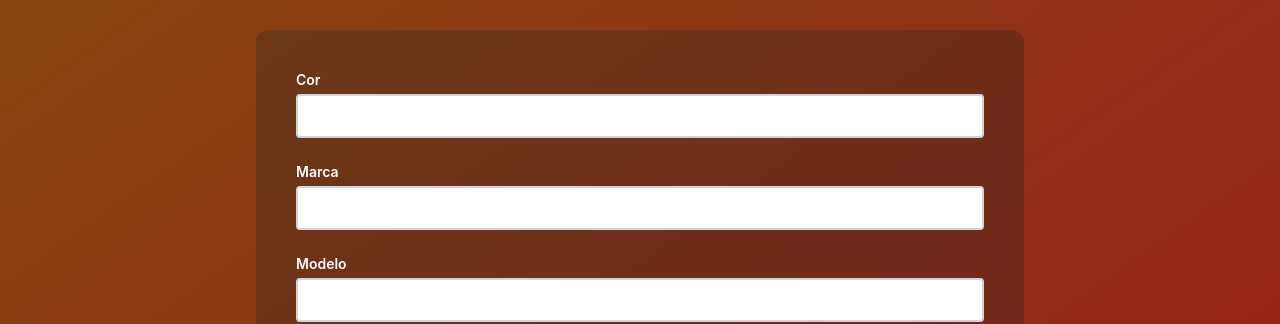
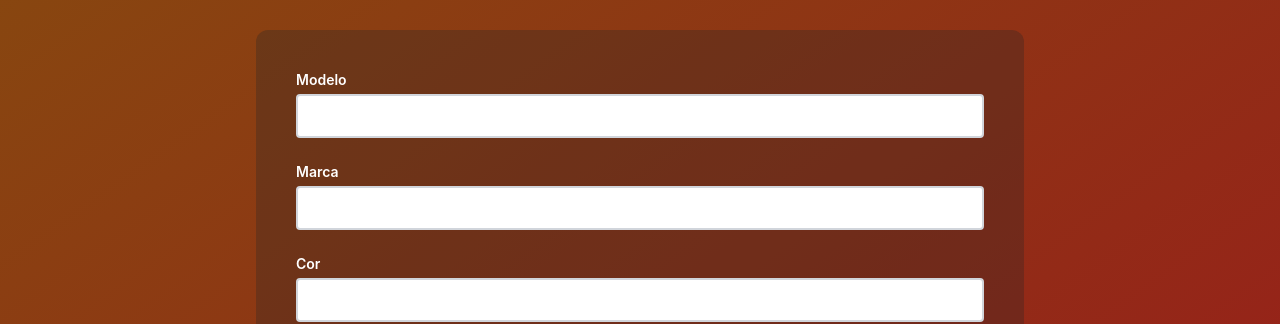
Before and after one commit to pdelfino0/Crud-HotWheels-PUCRS, a React (Create React App) app: page /add-carro in a window 1280 px wide. Shown: the part 250-574 px from the top of the page. Built offline with nearby package versions, Linux system fonts and the light colour scheme.

Commit message:
fixed the order of labels on form

```diff
--- a/src/components/car-related/CarForm.jsx
+++ b/src/components/car-related/CarForm.jsx
@@ -79,11 +79,11 @@ const CarForm = ({onSubmit}) => {
             <form onSubmit={handleSubmit}>
                 <div className="px-10 py-10">
                     <CarInput
-                        label="Cor"
-                        name="cor"
-                        value={carData.cor}
+                        label="Modelo"
+                        name="modelo"
+                        value={carData.modelo}
                         onChange={handleChange}
-                        errorMessage={errors.cor}
+                        errorMessage={errors.modelo}
                     />
                     <CarInput
                         label="Marca"
@@ -93,11 +93,11 @@ const CarForm = ({onSubmit}) => {
                         errorMessage={errors.marca}
                     />
                     <CarInput
-                        label="Modelo"
-                        name="modelo"
-                        value={carData.modelo}
+                        label="Cor"
+                        name="cor"
+                        value={carData.cor}
                         onChange={handleChange}
-                        errorMessage={errors.modelo}
+                        errorMessage={errors.cor}
                     />
                     <CarInput
                         label="Ano"
--- a/src/components/car-related/CarSendButton.jsx
+++ /dev/null
@@ -1,16 +0,0 @@
-// CarSendButton.js
-import React from 'react';
-
-const CarSendButton = (props) => {
-    return (
-        <button
-            className={`relative bg-blue-500 hover:bg-blue-700 text-white font-semibold py-2 px-4 rounded-full focus:outline-none focus:ring-2 focus:ring-blue-600 focus:ring-opacity-50 transition-colors duration-300 ease-in-out`}
-            type="button"
-            onClick={props.onClick}
-        >
-            {props.children}
-        </button>
-    );
-};
-
-export default CarSendButton;
```
